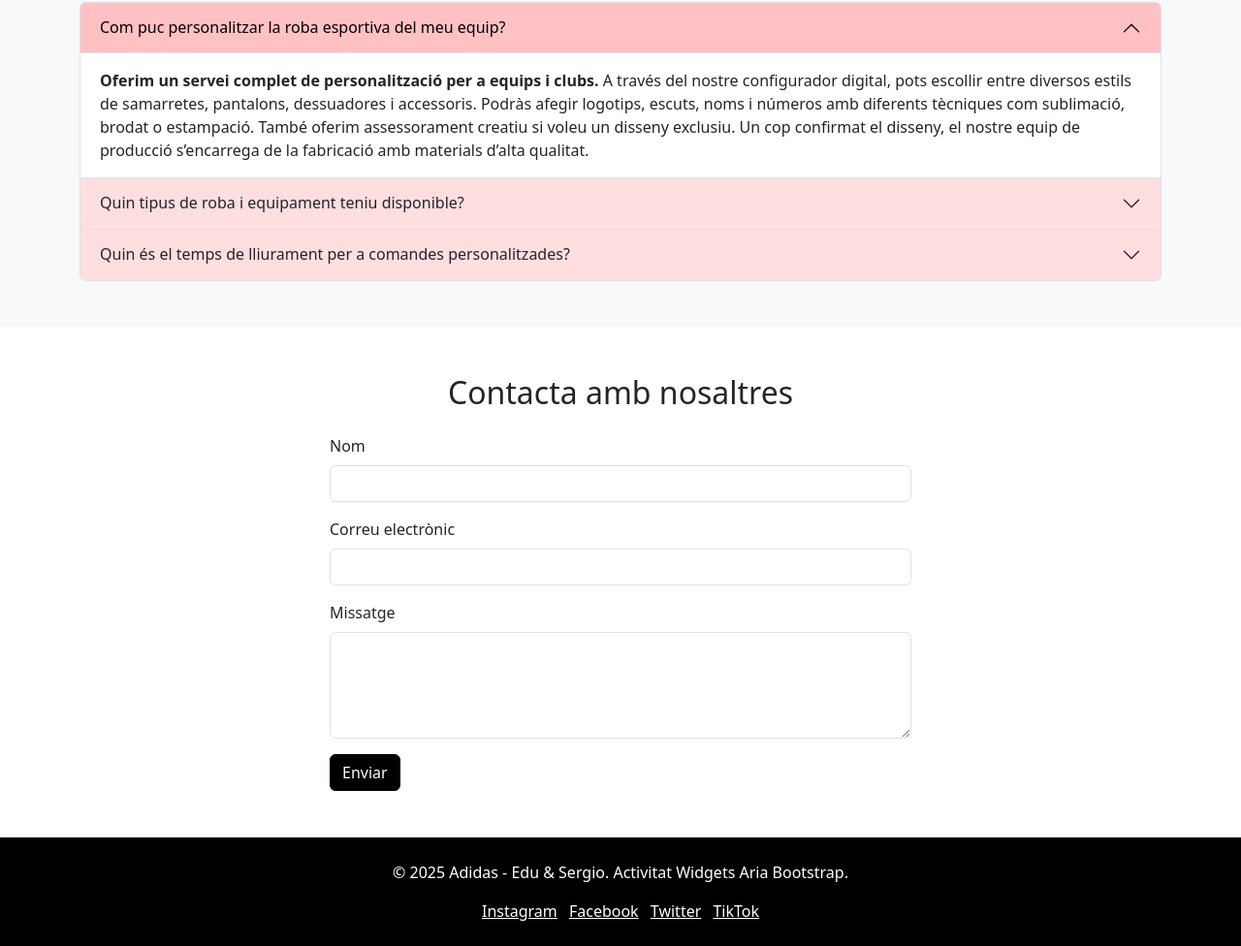
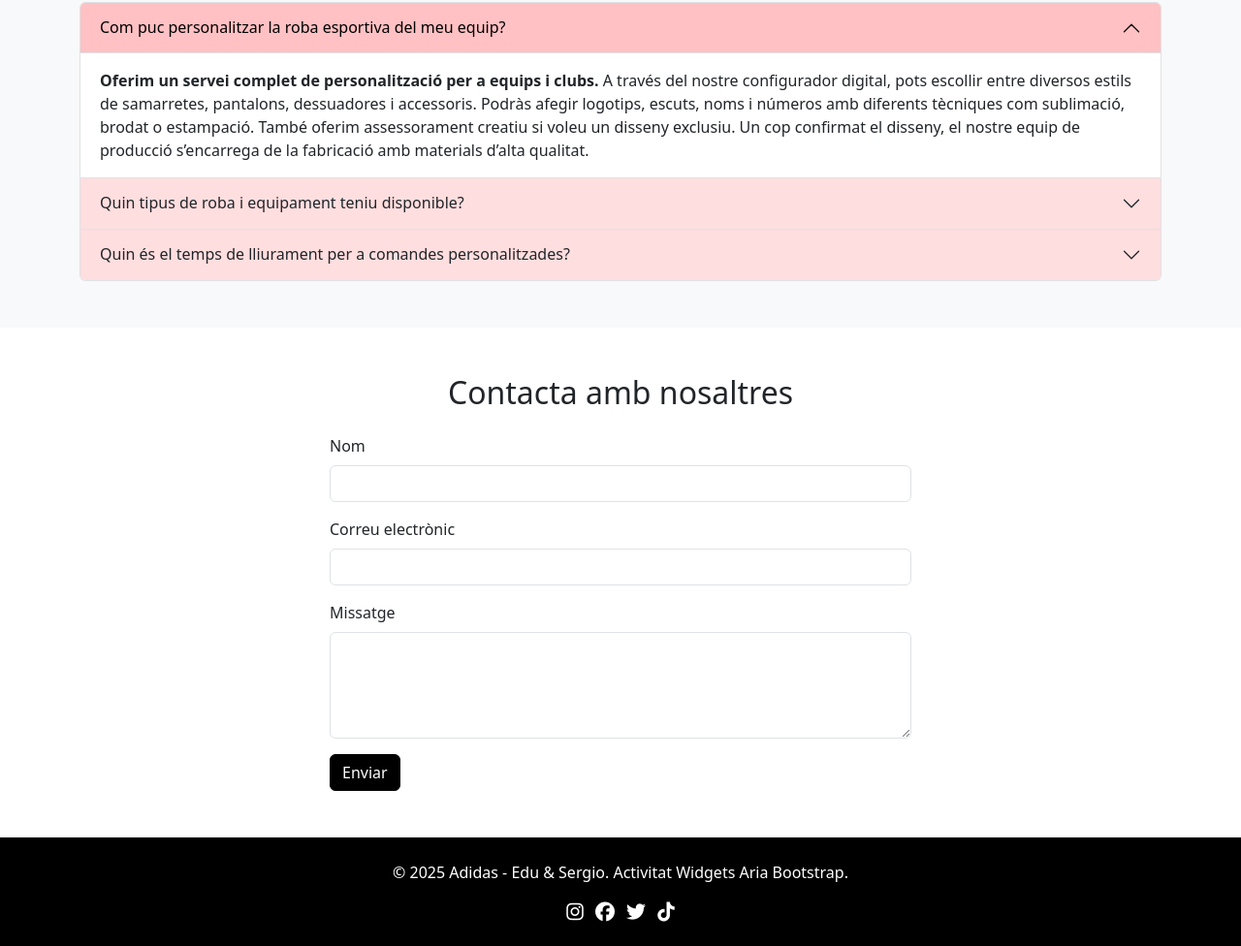
Before and after one commit to EduardAltes/widgets, a website built with Vite: page index.html in a window 1280 px wide. Shown: the part 1496-2472 px from the top of the page at 97% size. Built offline with nearby package versions, Linux system fonts and the light colour scheme.

Commit message:
feat(): footer with font awesome icons

```diff
--- a/index.html
+++ b/index.html
@@ -7,6 +7,7 @@
   <title>Adidas</title>
   <link rel="icon" href="https://cdn-icons-png.flaticon.com/512/4247/4247490.png" />
   <link href="https://cdn.jsdelivr.net/npm/bootstrap@5.3.0/dist/css/bootstrap.min.css" rel="stylesheet">
+  <link rel="stylesheet" href="https://cdnjs.cloudflare.com/ajax/libs/font-awesome/6.5.0/css/all.min.css">
   <script defer src="https://cdn.jsdelivr.net/npm/bootstrap@5.3.0/dist/js/bootstrap.bundle.min.js"></script>
 </head>
 
@@ -211,16 +212,24 @@
       <p>&copy; 2025 Adidas - Edu & Sergio. Activitat Widgets Aria Bootstrap.</p>
       <ul class="list-inline mb-0" id="xarxes-socials">
         <li class="list-inline-item">
-          <a href="https://www.instagram.com" target="_blank" rel="noopener noreferrer" class="text-white text-decoration-underline" aria-label="Instagram (s'obre en una pestanya nova)">Instagram</a>
+          <a href="https://www.instagram.com/adidas" target="_blank" rel="noopener noreferrer" class="text-white" aria-label="Instagram (s'obre en una pestanya nova)">
+            <i class="fab fa-instagram fa-lg"></i>
+          </a>
         </li>
         <li class="list-inline-item">
-          <a href="https://www.facebook.com" target="_blank" rel="noopener noreferrer" class="text-white text-decoration-underline" aria-label="Facebook (s'obre en una pestanya nova)">Facebook</a>
+          <a href="https://www.facebook.com/adidas" target="_blank" rel="noopener noreferrer" class="text-white" aria-label="Facebook (s'obre en una pestanya nova)">
+            <i class="fab fa-facebook fa-lg"></i>
+          </a>
         </li>
         <li class="list-inline-item">
-          <a href="https://www.twitter.com" target="_blank" rel="noopener noreferrer" class="text-white text-decoration-underline" aria-label="Twitter (s'obre en una pestanya nova)">Twitter</a>
+          <a href="https://twitter.com/adidas" target="_blank" rel="noopener noreferrer" class="text-white" aria-label="Twitter (s'obre en una pestanya nova)">
+            <i class="fab fa-twitter fa-lg"></i>
+          </a>
         </li>
         <li class="list-inline-item">
-          <a href="https://www.tiktok.com" target="_blank" rel="noopener noreferrer" class="text-white text-decoration-underline" aria-label="TikTok (s'obre en una pestanya nova)">TikTok</a>
+          <a href="https://www.tiktok.com/@adidas" target="_blank" rel="noopener noreferrer" class="text-white" aria-label="TikTok (s'obre en una pestanya nova)">
+            <i class="fab fa-tiktok fa-lg"></i>
+          </a>
         </li>
       </ul>
     </div>
```
